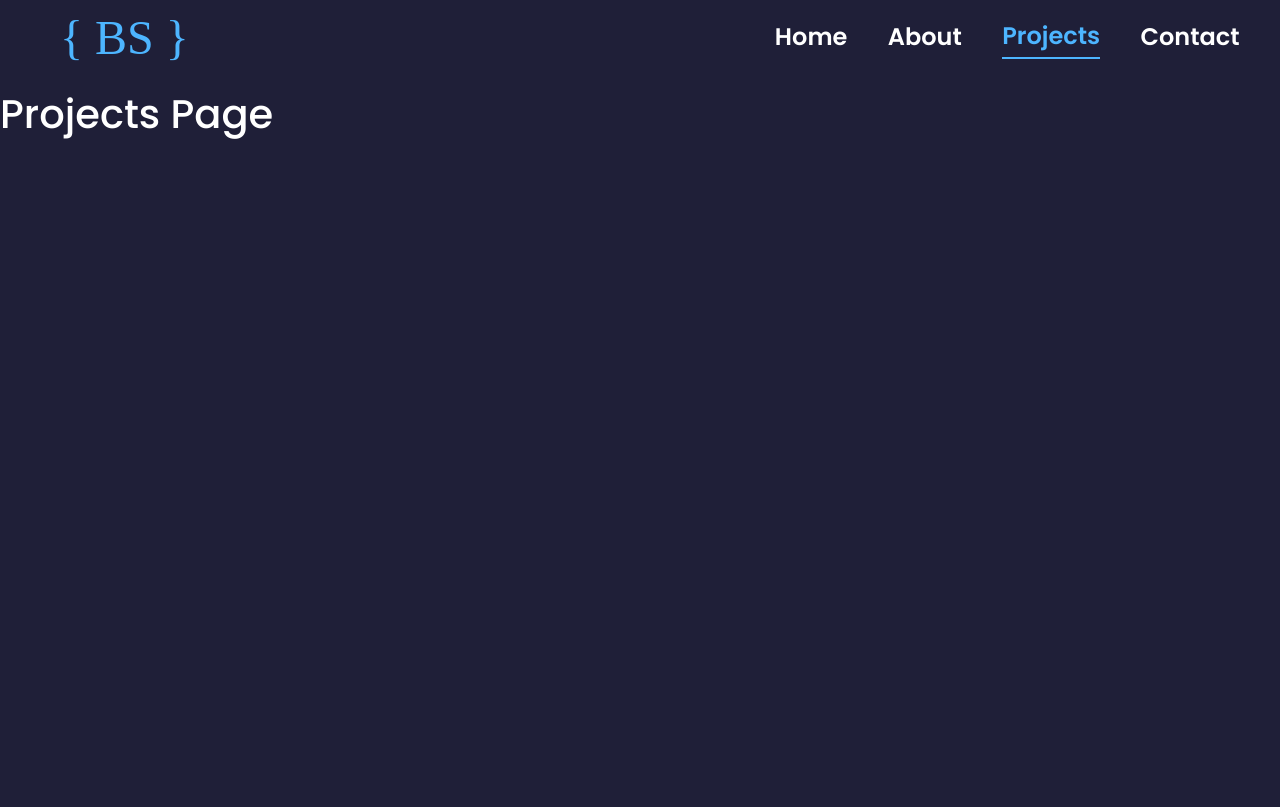
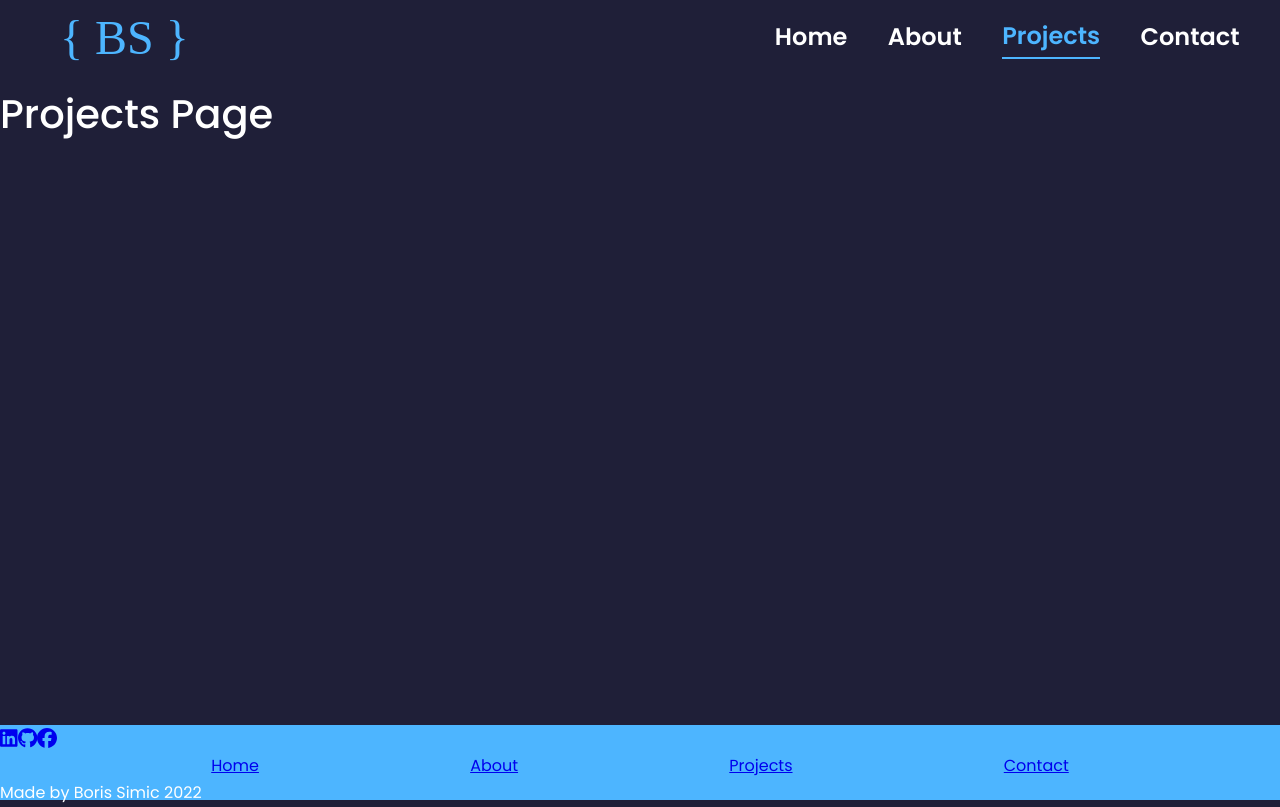
Before and after one commit to borissimic/portfolio, a React (Create React App) app: page /projects in a window 1280 px wide. Built offline with nearby package versions, Linux system fonts and the light colour scheme.

Commit message:
add reusability to navigation

```diff
--- a/src/components/Footer/index.scss
+++ b/src/components/Footer/index.scss
@@ -5,6 +5,11 @@
   height: 75px;
   position: absolute;
   bottom: 0;
-  background-color: $color-bg;
+  background-color: $color-primary;
   grid-row-start: 4;
 }
+.navigation {
+  &footer__nav {
+    color: red;
+  }
+}
--- a/src/components/Footer/index.tsx
+++ b/src/components/Footer/index.tsx
@@ -1,7 +1,38 @@
+import {
+  faLinkedin,
+  faGithub,
+  faFacebook,
+} from "@fortawesome/free-brands-svg-icons";
+import { FontAwesomeIcon } from "@fortawesome/react-fontawesome";
+import HomeSocials from "components/HomeSocials";
+import Navigation from "components/Navigation";
+
 import "./index.scss";
 
 const Footer = () => {
-  return <div className="footer"></div>;
+  const navItems = [
+    { name: "Home", path: "/" },
+    { name: "About", path: "/about" },
+    { name: "Projects", path: "/projects" },
+    { name: "Contact", path: "/contact" },
+  ];
+  return (
+    <footer className="footer">
+      <div className="footer__socials">
+        <a href="https://linkedin.com" target="_blank">
+          <FontAwesomeIcon icon={faLinkedin} size="lg" />
+        </a>
+        <a href="https://github.com" target="_blank">
+          <FontAwesomeIcon icon={faGithub} size="lg" />
+        </a>
+        <a href="https://facebook.com" target="_blank">
+          <FontAwesomeIcon icon={faFacebook} size="lg" />
+        </a>
+      </div>
+      <Navigation className="footer_nav" items={navItems} />
+      <span className="footer__text">Made by Boris Simic 2022</span>
+    </footer>
+  );
 };
 
 export default Footer;
--- a/src/components/Header/index.scss
+++ b/src/components/Header/index.scss
@@ -8,6 +8,22 @@
   height: 75px;
   width: 100%;
   background-color: $color-bg;
+
+  &__navigation {
+    font-size: 24px;
+    text-decoration: none;
+    font-weight: bold;
+    color: $color-white;
+    transition: all 400ms ease;
+    &:hover {
+      border-bottom: 2px solid $color-primary;
+      color: $color-primary;
+    }
+    &.active {
+      color: $color-primary;
+      border-bottom: 2px solid $color-primary;
+    }
+  }
 }
 
 .mobile-nav {
--- a/src/components/Header/index.tsx
+++ b/src/components/Header/index.tsx
@@ -14,7 +14,7 @@ const Header = () => {
   return (
     <div className="header">
       <Logo />
-      <Navigation items={navItems} />
+      <Navigation className="header__navigation" items={navItems} />
       <MobileNavigation items={navItems} />
     </div>
   );
--- a/src/components/HomeSocials/index.tsx
+++ b/src/components/HomeSocials/index.tsx
@@ -7,7 +7,7 @@ import { FontAwesomeIcon } from "@fortawesome/react-fontawesome";
 
 const HomeSocials = () => {
   return (
-    <div className="home__socials">
+    <div className="home__socials ">
       <a href="https://linkedin.com" target="_blank">
         <FontAwesomeIcon icon={faLinkedin} size="lg" />
       </a>
--- a/src/components/Navigation/index.scss
+++ b/src/components/Navigation/index.scss
@@ -5,20 +5,4 @@
   flex: 0.5;
   justify-content: space-evenly;
   align-items: center;
-
-  a {
-    font-size: 24px;
-    text-decoration: none;
-    font-weight: bold;
-    color: $color-white;
-    transition: all 400ms ease;
-    &:hover {
-      border-bottom: 2px solid $color-primary;
-      color: $color-primary;
-    }
-    &.active {
-      color: $color-primary;
-      border-bottom: 2px solid $color-primary;
-    }
-  }
 }
--- a/src/components/Navigation/index.tsx
+++ b/src/components/Navigation/index.tsx
@@ -4,12 +4,12 @@ import "./index.scss";
 
 const Navigation = ({ className = "", items }: Props) => {
   const content = items.map(({ name, path }) => (
-    <NavLink key={name} to={path}>
+    <NavLink className={className} key={name} to={path}>
       {name}
     </NavLink>
   ));
 
-  return <nav className="navigation">{content}</nav>;
+  return <nav className="navigation footer__navigation">{content}</nav>;
 };
 
 type Props = {
```
